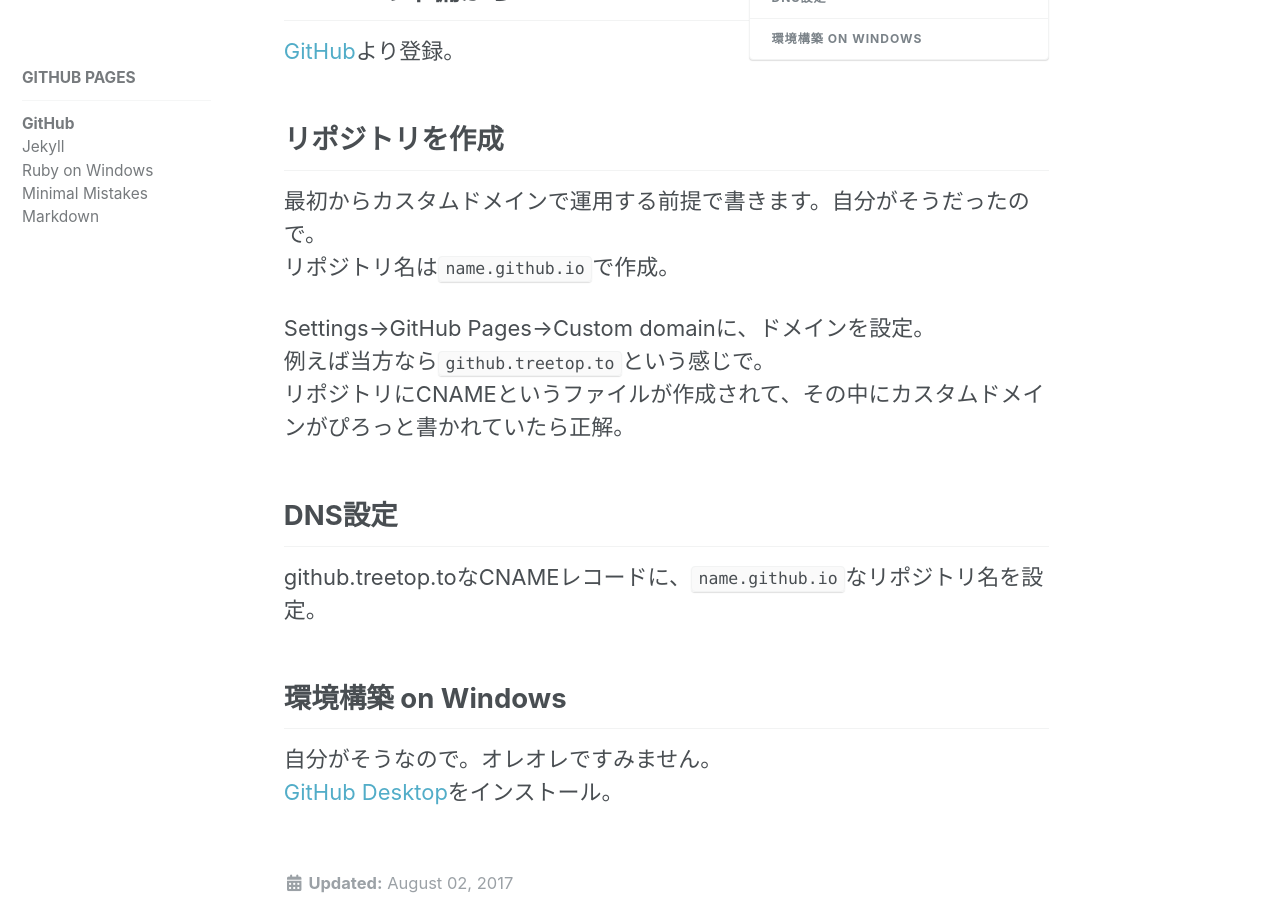
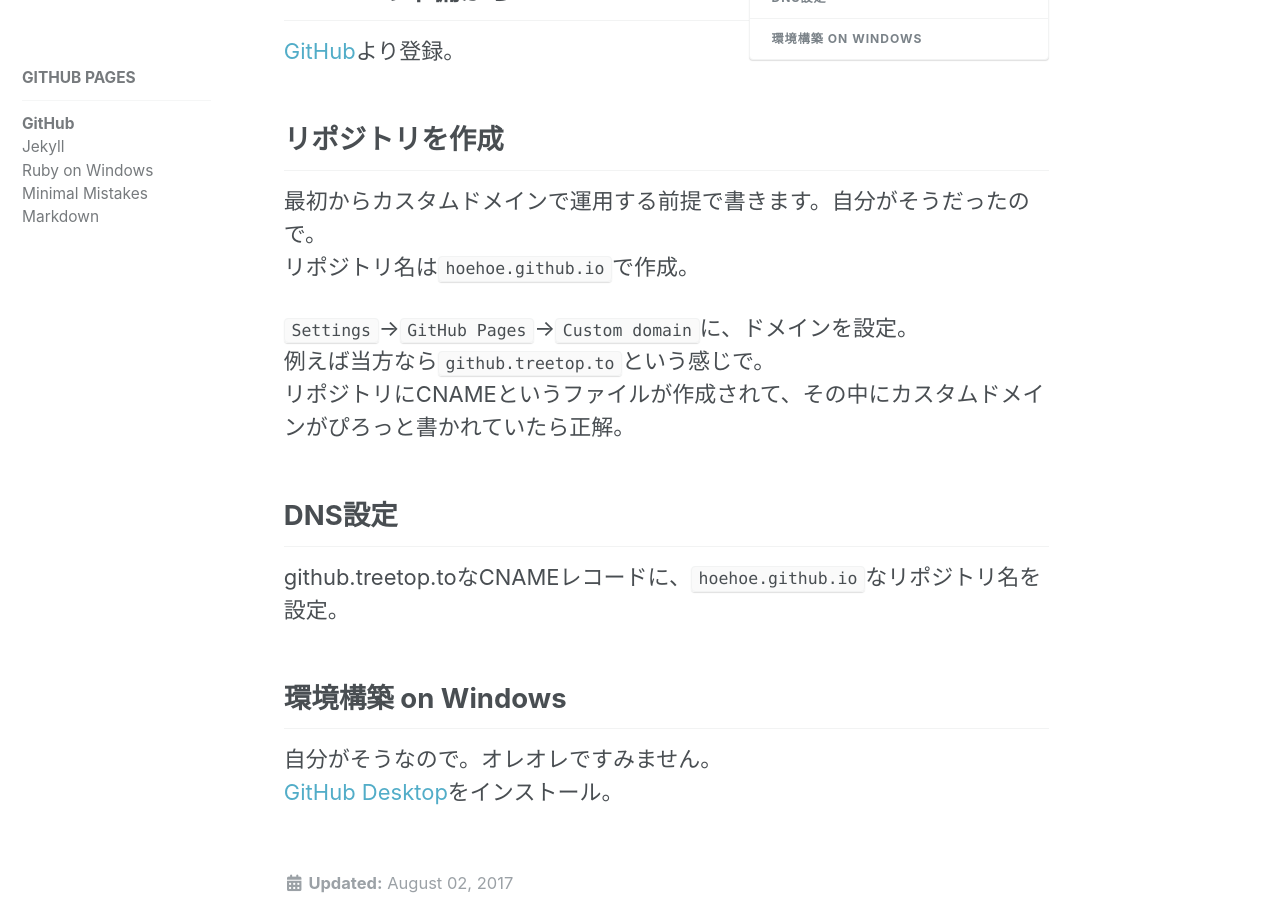
Before and after one commit to laureltreetop/laureltreetop.github.io, a Jekyll site: the page built from _githubpages/01-github.md, in a window 1280 px wide and 900 px high, scrolled down 343 px. Built offline with Jekyll 4.4.1, drawn with Linux system fonts in a browser that asks for light colours; nearby versions of some CDN libraries; comment, search, counter and statistics services are not loaded.

Commit message:
Update 01-github.md

```diff
--- a/_githubpages/01-github.md
+++ b/_githubpages/01-github.md
@@ -11,14 +11,14 @@
 
 ## リポジトリを作成
 最初からカスタムドメインで運用する前提で書きます。自分がそうだったので。
-リポジトリ名は`name.github.io`で作成。
+リポジトリ名は`hoehoe.github.io`で作成。
 
-Settings→GitHub Pages→Custom domainに、ドメインを設定。
+`Settings`→`GitHub Pages`→`Custom domain`に、ドメインを設定。
 例えば当方なら`github.treetop.to`という感じで。
 リポジトリにCNAMEというファイルが作成されて、その中にカスタムドメインがぴろっと書かれていたら正解。
 
 ## DNS設定
-github.treetop.toなCNAMEレコードに、`name.github.io`なリポジトリ名を設定。
+github.treetop.toなCNAMEレコードに、`hoehoe.github.io`なリポジトリ名を設定。
 
 ## 環境構築 on Windows
 自分がそうなので。オレオレですみません。
```
